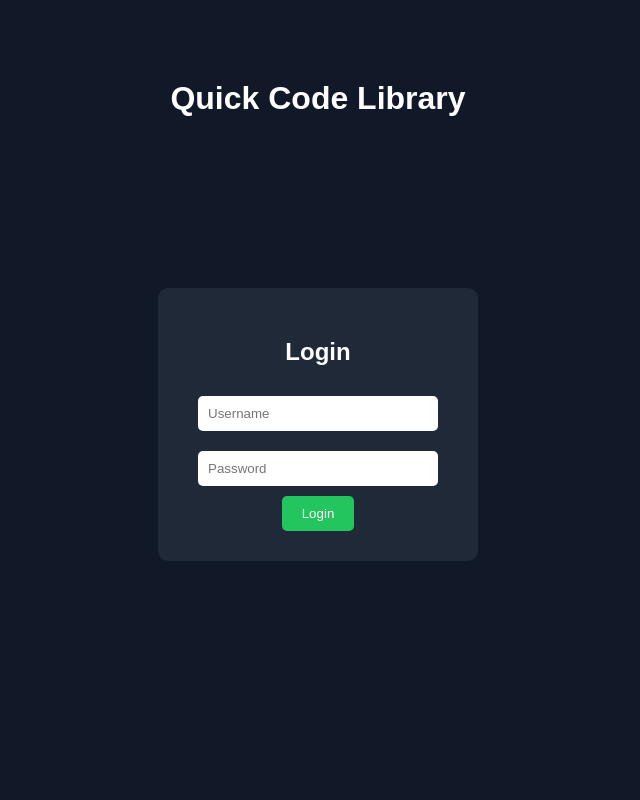
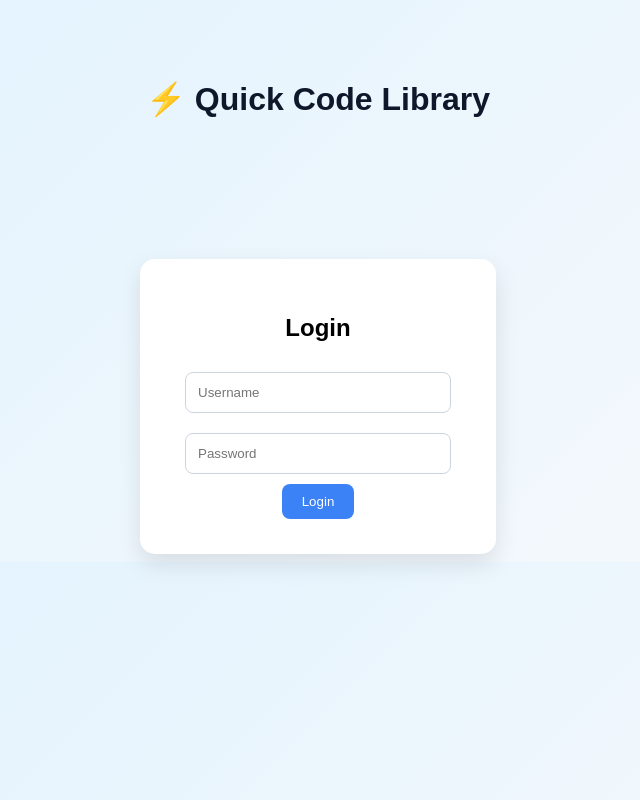
Before and after one commit to prakharsonwane/quick-code-library, a plain HTML site: page index.html in a window 1280 px wide. Shown: the whole page, without its empty margins (322-962 px from the left). Drawn offline with Linux system fonts and the light colour scheme.

Commit message:
Add files via upload

```diff
--- a/index.html
+++ b/index.html
@@ -2,48 +2,69 @@
 <html>
 <head>
     <title>Quick Code Library - Login</title>
+
     <style>
         body {
             font-family: Arial;
-            background: #111827;
-            color: white;
+            background: linear-gradient(135deg, #e0f2fe, #f8fafc);
             text-align: center;
         }
 
+        h1 {
+            margin-top: 80px;
+            color: #0f172a;
+        }
+
         .box {
-            margin-top: 150px;
-            background: #1f2937;
+            margin-top: 120px;
+            background: white;
             display: inline-block;
-            padding: 30px;
-            border-radius: 10px;
+            padding: 35px;
+            border-radius: 15px;
+            box-shadow: 0 10px 25px rgba(0,0,0,0.1);
+            animation: fadeIn 0.8s ease;
         }
 
         input {
-            padding: 10px;
+            padding: 12px;
             margin: 10px;
-            width: 220px;
-            border: none;
-            border-radius: 5px;
+            width: 240px;
+            border: 1px solid #cbd5e1;
+            border-radius: 8px;
+            outline: none;
+            transition: 0.3s;
+        }
+
+        input:focus {
+            border-color: #3b82f6;
+            box-shadow: 0 0 5px rgba(59,130,246,0.3);
         }
 
         button {
             padding: 10px 20px;
-            background: #22c55e;
+            background: #3b82f6;
             border: none;
-            border-radius: 5px;
+            border-radius: 8px;
             cursor: pointer;
             color: white;
+            transition: 0.3s;
         }
 
-        h1 {
-            margin-top: 80px;
+        button:hover {
+            background: #2563eb;
+            transform: scale(1.05);
+        }
+
+        @keyframes fadeIn {
+            from {opacity: 0; transform: translateY(20px);}
+            to {opacity: 1; transform: translateY(0);}
         }
     </style>
 </head>
 
 <body>
 
-<h1>Quick Code Library</h1>
+<h1>⚡ Quick Code Library</h1>
 
 <div class="box">
     <h2>Login</h2>
```
